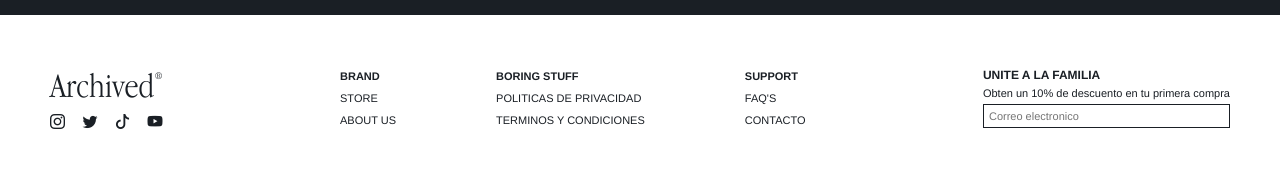
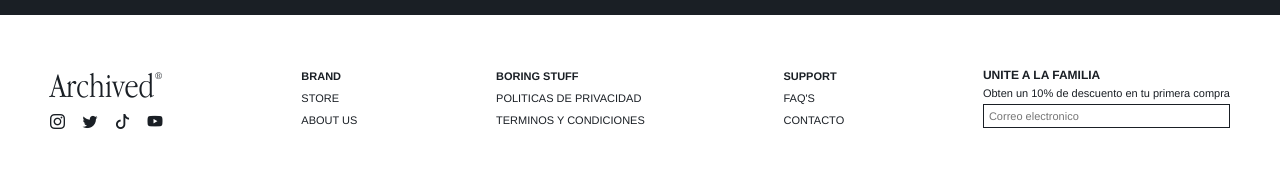
Before and after one commit to Tiagoroodriguez/archived-web, a React (Vite) app in the folder client/: page / in a window 1280 px wide. Shown: the part 6860-7036 px from the top of the page. Built offline with nearby package versions, Linux system fonts and the light colour scheme; no server answers; what @react-pdf/renderer would draw is missing.

Commit message:
with footer colunm fix

```diff
--- a/client/src/components/Footer/Footer.css
+++ b/client/src/components/Footer/Footer.css
@@ -151,6 +151,7 @@ footer {
   display: none;
 }
 
+
 @media (max-width: 768px) {
   .desktop-footer {
     display: flex;
--- a/client/src/components/Footer/Footer.jsx
+++ b/client/src/components/Footer/Footer.jsx
@@ -132,7 +132,6 @@ export function Footer() {
               <i className='bi bi-youtube' />
             </div>
           </div>
-          <div className='desktop-footer-menu'>
           <div className='footer-menu'>
             <span>BRAND</span>
             <Link to='/tienda'>Store</Link>
@@ -148,7 +147,6 @@ export function Footer() {
             <span>SUPPORT</span>
             <Link to='/faq'>Faq's</Link>
             <Link to='/contacto'>Contacto</Link>
-            </div>
           </div>
           <div className='mobile-footer-menu'>
             <Acordeon
```
Lines whose indentation alone changed are shown as unchanged.
